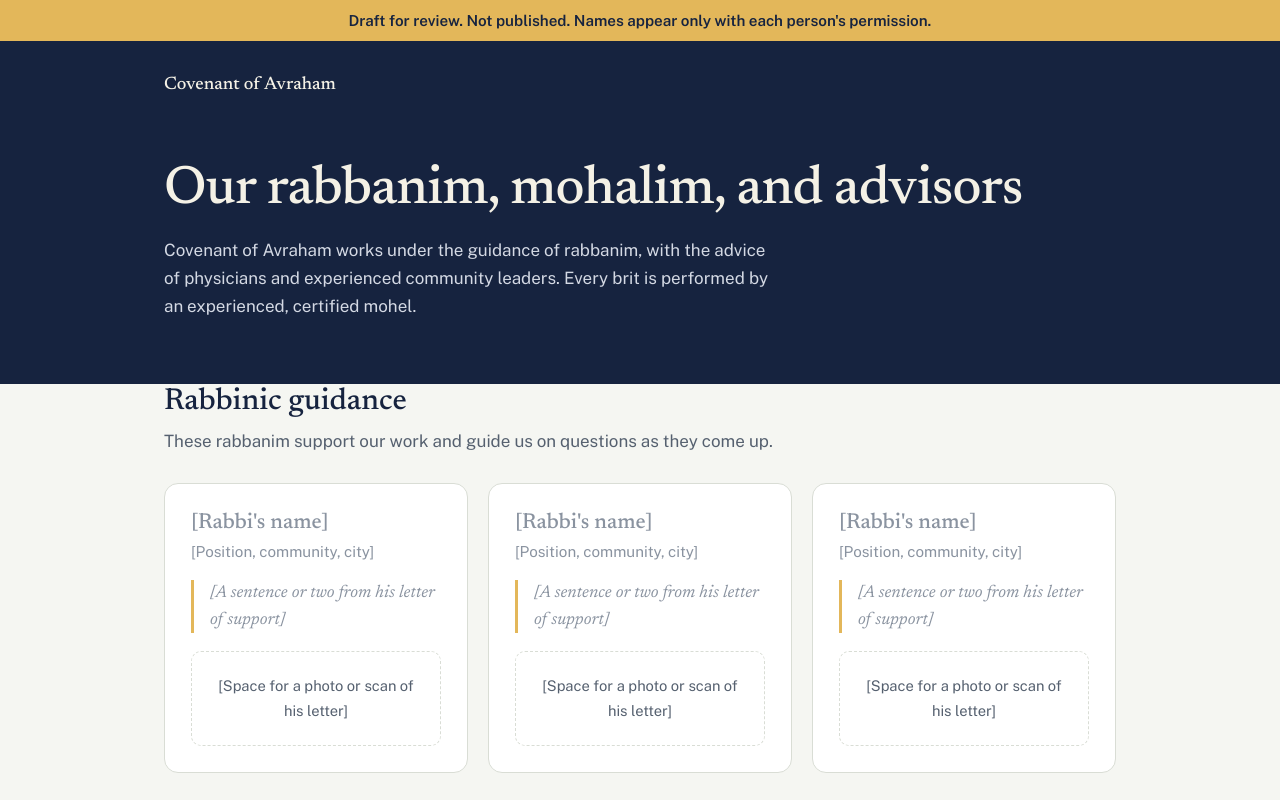
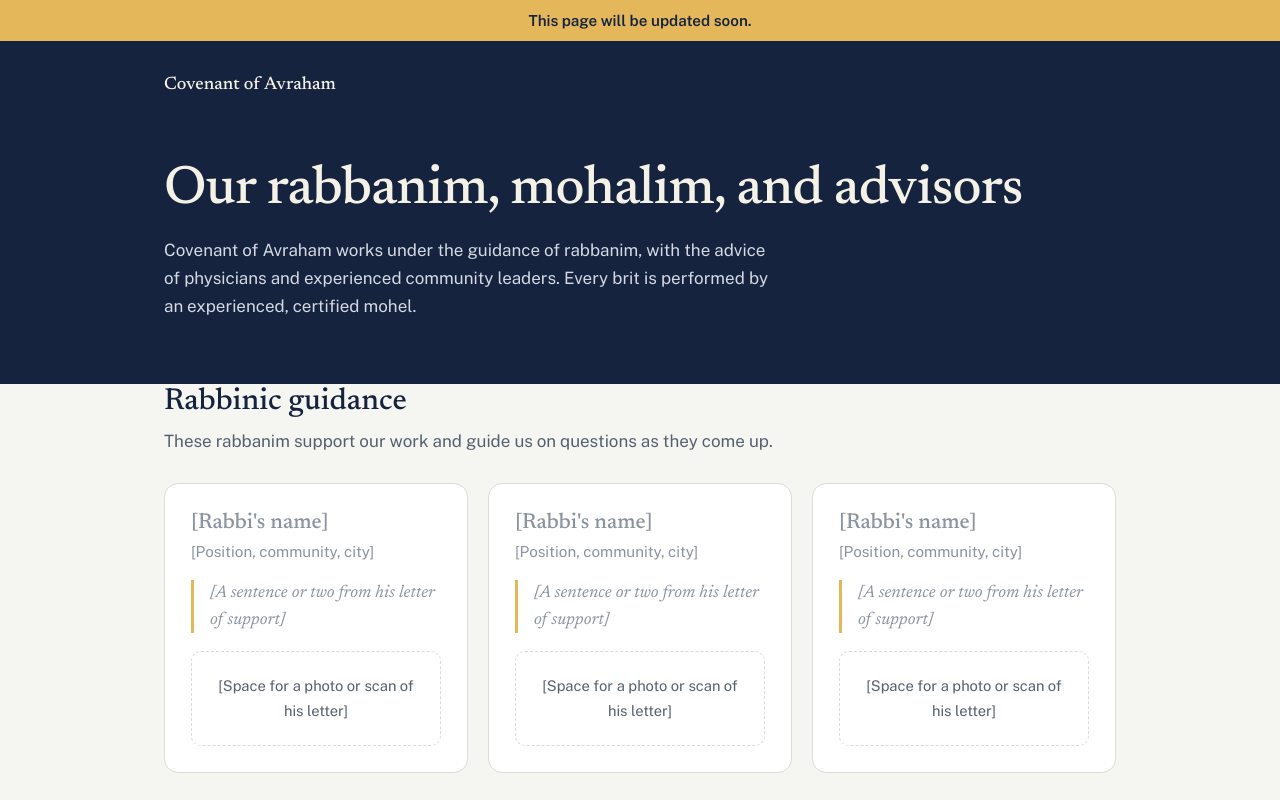
Before and after one commit to rabbisekstein-create/britforeveryjew, a plain HTML site: page team.html in a window 1280 px wide. Shown: the top 800 px of the page. Drawn offline with nearby package versions, Linux system fonts and the light colour scheme.

Commit message:
Team page: replace draft banner with 'updated soon' notice
Co-Authored-By: Claude Opus 5.5 <noreply@anthropic.com>

```diff
--- a/team.html
+++ b/team.html
@@ -48,7 +48,7 @@
 </head>
 <body>
 
-<div class="draft">Draft for review. Not published. Names appear only with each person's permission.</div>
+<div class="draft">This page will be updated soon.</div>
 
 <header>
   <div class="wrap">
```
